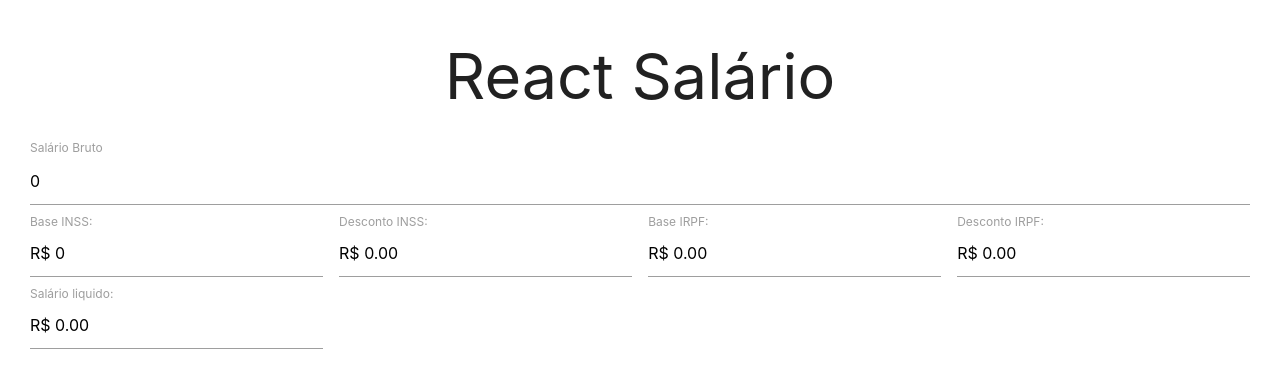
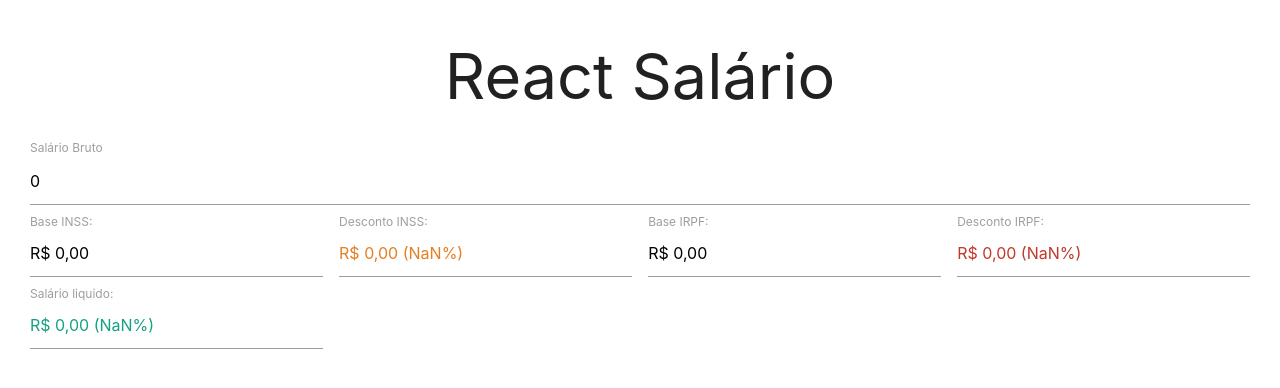
Before and after one commit to WallisonStorck/React-Salario-Desafio02Modulo3-IGTI, a React (Create React App) app: page / in a window 1280 px wide. Shown: the top 388 px of the page. Built offline with nearby package versions, Linux system fonts and the light colour scheme.

Commit message:
Format to brazilian currency

```diff
--- a/src/App.js
+++ b/src/App.js
@@ -45,9 +45,11 @@
       netSalary,
     } = this.state;
 
-    const percentDiscountINSS = ((inssDiscount * 100) / fullSalary).toFixed(2);
-    const percentDiscountIRPF = ((irpfDiscount * 100) / fullSalary).toFixed(2);
-    const percentNetSalary = ((netSalary * 100) / fullSalary).toFixed(2);
+    const percentDiscountINSS =
+      ((inssDiscount * 100) / fullSalary).toFixed(2) + "%";
+    const percentDiscountIRPF =
+      ((irpfDiscount * 100) / fullSalary).toFixed(2) + "%";
+    const percentNetSalary = ((netSalary * 100) / fullSalary).toFixed(2) + "%";
 
     return (
       <div style={{ margin: "30px" }}>
@@ -64,6 +66,9 @@
           irpfBase={irpfBase}
           irpfDiscount={irpfDiscount}
           netSalary={netSalary}
+          percentDiscountINSS={percentDiscountINSS}
+          percentDiscountIRPF={percentDiscountIRPF}
+          percentNetSalary={percentNetSalary}
         />
 
         <ProgressBarSalary
--- a/src/components/ProgressBar.module.css
+++ b/src/components/ProgressBar.module.css
@@ -1,7 +1,7 @@
 .progressBarContainer {
   /* background-color: cornflowerblue; */
   width: 100%;
-  height: 15px;
+  height: 20px;
   margin-top: 40px;
   position: relative;
 }
--- a/src/components/ProgressBarSalary.js
+++ b/src/components/ProgressBarSalary.js
@@ -10,15 +10,15 @@
       <>
         <div className={css.progressBarContainer}>
           <div
-            style={{ width: percentDiscountINSS + "%" }}
+            style={{ width: percentDiscountINSS }}
             className={`${css.progressBarINSS} ${css.progressBar}`}
           ></div>
           <div
-            style={{ width: percentDiscountIRPF + "%" }}
+            style={{ width: percentDiscountIRPF }}
             className={`${css.progressBarIRPF} ${css.progressBar}`}
           ></div>
           <div
-            style={{ width: percentNetSalary + "%" }}
+            style={{ width: percentNetSalary }}
             className={`${css.progressBarNetSalary} ${css.progressBar}`}
           ></div>
         </div>
--- /dev/null
+++ b/src/components/helpers/formatters.js
@@ -0,0 +1,11 @@
+const brazilianCurrency = Intl.NumberFormat("pt-br", {
+  style: "currency",
+  currency: "BRL",
+  minimumFractionDigits: 2,
+});
+
+function formatCurrency(data) {
+  return brazilianCurrency.format(data);
+}
+
+export { formatCurrency };
--- a/src/components/salary/Inputs.module.css
+++ b/src/components/salary/Inputs.module.css
@@ -8,5 +8,6 @@
 .inputsReadOnly {
   width: 24%;
   display: inline-block;
+
   /* font-size: 1rem; */
 }
--- a/src/components/salary/InputsReadOnly.js
+++ b/src/components/salary/InputsReadOnly.js
@@ -1,38 +1,51 @@
 import React, { Component } from "react";
+import { formatCurrency } from "../helpers/formatters";
 import css from "./Inputs.module.css";
 
 export default class InputsReadOnly extends Component {
   render() {
-    const { inssBase, inssDiscount, irpfBase, irpfDiscount, netSalary } =
-      this.props;
+    const {
+      inssBase,
+      inssDiscount,
+      irpfBase,
+      irpfDiscount,
+      netSalary,
+      percentDiscountINSS,
+      percentDiscountIRPF,
+      percentNetSalary,
+    } = this.props;
+
+    console.log(formatCurrency(inssBase));
 
     return (
       <>
         <div className={css.inputsDiscounts}>
           <label className={css.inputsReadOnly}>
             Base INSS:
-            <input type="text" value={`R$ ${inssBase}`} readOnly />
+            <input type="text" value={formatCurrency(inssBase)} readOnly />
           </label>
 
           <label className={css.inputsReadOnly}>
             Desconto INSS:
             <input
+              style={{ color: "#e67e22" }}
               type="text"
-              value={`R$ ${inssDiscount.toFixed(2)}`}
+              value={`${formatCurrency(inssDiscount)} (${percentDiscountINSS})`}
               readOnly
             />
           </label>
 
           <label className={css.inputsReadOnly}>
             Base IRPF:
-            <input type="text" value={`R$ ${irpfBase.toFixed(2)}`} readOnly />
+            <input type="text" value={formatCurrency(irpfBase)} readOnly />
           </label>
 
           <label className={css.inputsReadOnly}>
             Desconto IRPF:
             <input
+              style={{ color: "#c0392b" }}
               type="text"
-              value={`R$ ${irpfDiscount.toFixed(2)}`}
+              value={`${formatCurrency(irpfDiscount)} (${percentDiscountIRPF})`}
               readOnly
             />
           </label>
@@ -40,7 +53,12 @@
 
         <label className={css.inputsReadOnly}>
           Salário liquido:
-          <input type="text" value={`R$ ${netSalary.toFixed(2)}`} readOnly />
+          <input
+            style={{ color: " #16a085" }}
+            type="text"
+            value={`${formatCurrency(netSalary)} (${percentNetSalary})`}
+            readOnly
+          />
         </label>
       </>
     );
```
